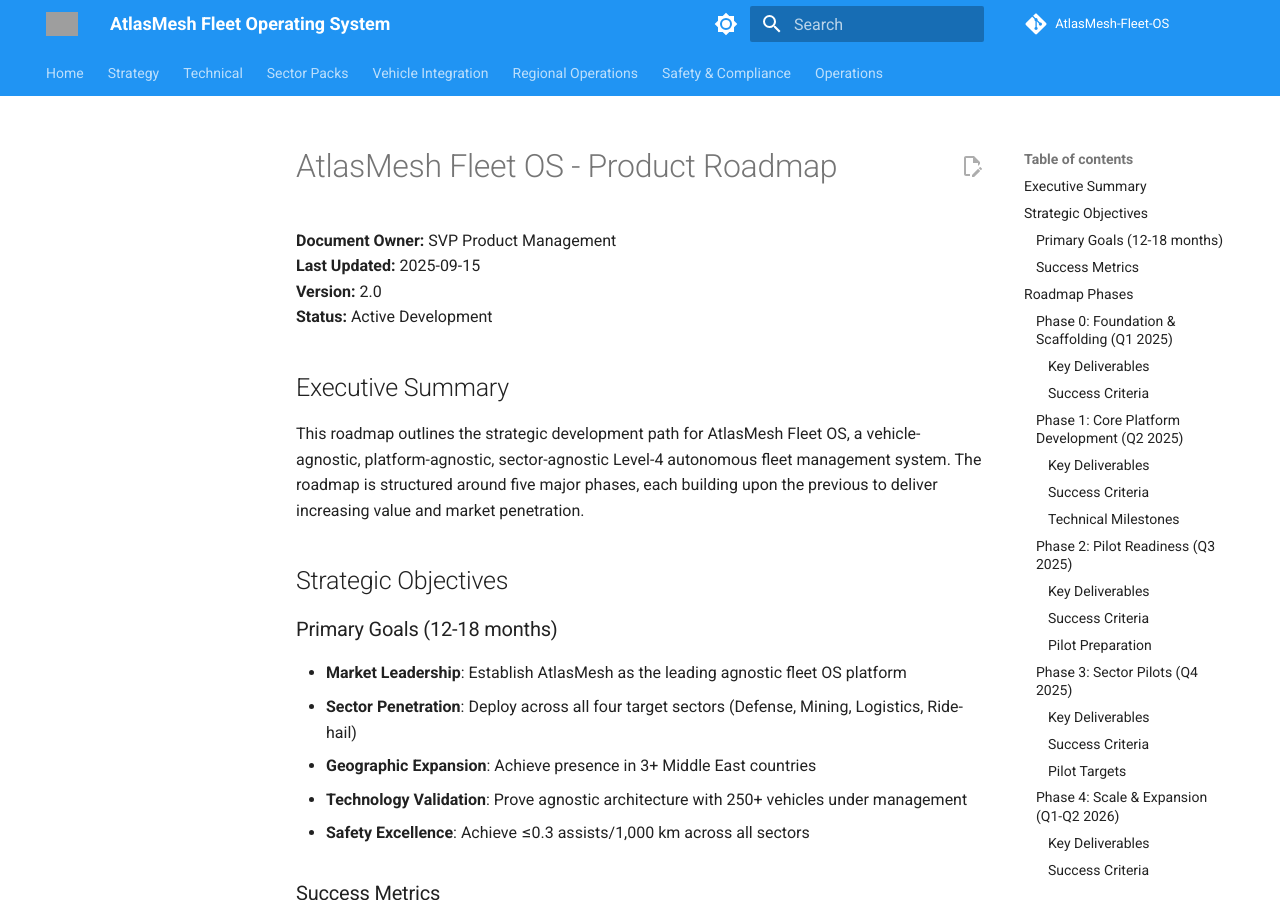
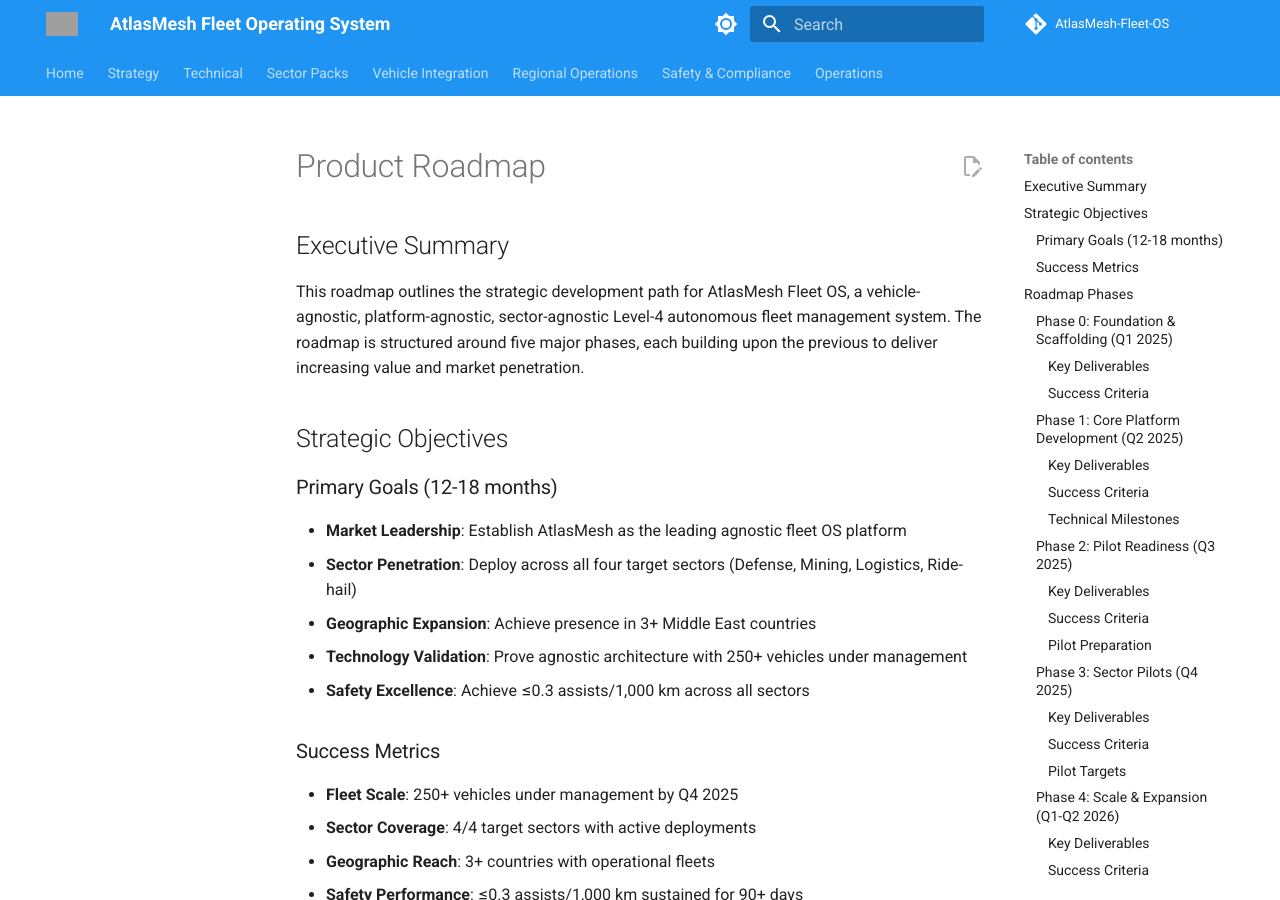
Before and after one commit to suprachakra/AtlasMesh-Fleet-OS, an MkDocs documentation site: the page built from docs/strategy/08_Product_Roadmap.md, in a window 1280 px wide and 900 px high. Built offline with MkDocs 1.6.1 and Material for MkDocs 9.7.7, drawn with Linux system fonts in a browser that asks for light colours; comment, search, counter and statistics services are not loaded; the version menu is left out; grey boxes are pictures that could not be loaded.

Commit message:
Update 08_Product_Roadmap.md

```diff
--- a/docs/strategy/08_Product_Roadmap.md
+++ b/docs/strategy/08_Product_Roadmap.md
@@ -1,9 +1,4 @@
-# AtlasMesh Fleet OS - Product Roadmap
-
-**Document Owner:** SVP Product Management
-**Last Updated:** 2025-09-15
-**Version:** 2.0
-**Status:** Active Development
+# Product Roadmap
 
 ## Executive Summary
 
```
